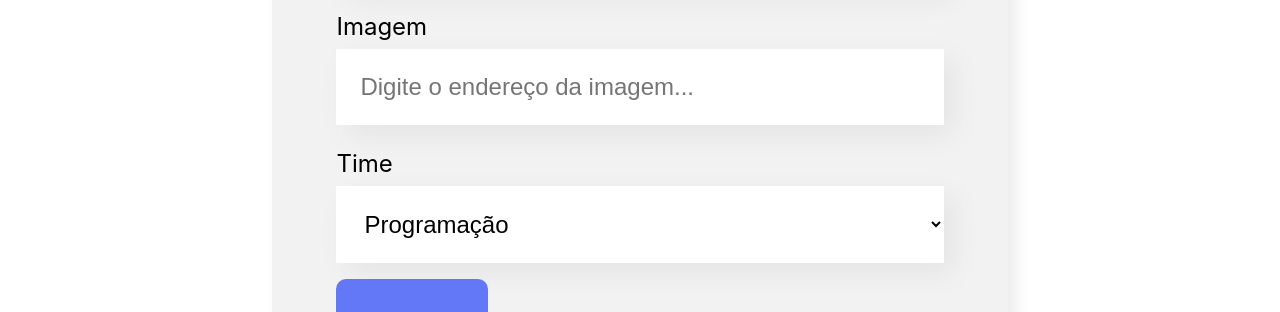
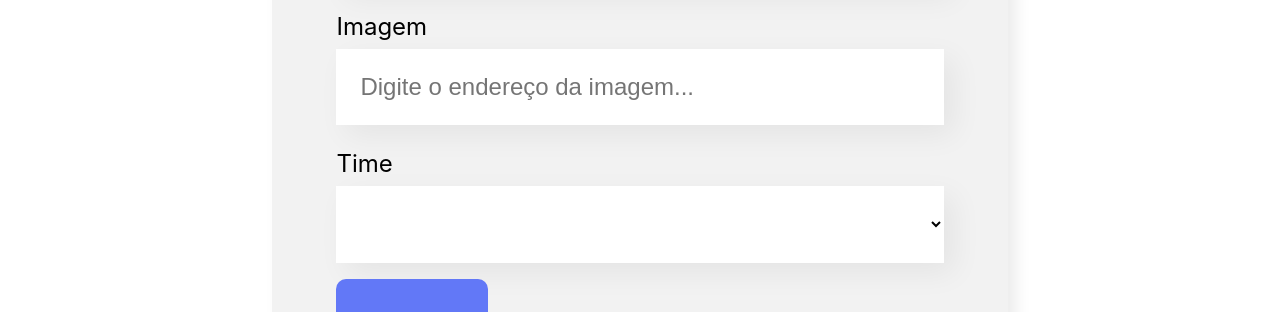
Before and after one commit to iago-monteirog/organo2, a React (Create React App) app: page / in a window 1280 px wide. Shown: the part 949-1261 px from the top of the page. Built offline with nearby package versions, Linux system fonts and the light colour scheme; the HTML template or start-up script is replaced by a standard one.

Commit message:
corrige lista suspensa dos times

```diff
--- a/src/App.js
+++ b/src/App.js
@@ -47,7 +47,7 @@
   const [colaboradores, setColaboradores] = useState([])
 
   const aoNovoColaboradorAdicionado = (colaborador) => {
-    console.log(colaborador)
+    //console.log(colaborador)
     setColaboradores([...colaboradores, colaborador])
   }
   return (
--- a/src/components/ListaSuspensa/ListaSuspensa.js
+++ b/src/components/ListaSuspensa/ListaSuspensa.js
@@ -5,7 +5,8 @@
         <div className='lista-suspensa'>
             <label>{props.label}</label>
             <select onChange={evento => props.aoAlterado(evento.target.value)} required={props.obrigatorio}
-            value={props.value}>
+            value={props.valor}>
+            <option value=''></option>
                 {props.itens.map(item => <option key={item}>{item}</option>)}
             </select>
         </div>
--- a/src/components/Time/Time.js
+++ b/src/components/Time/Time.js
@@ -9,7 +9,8 @@
         (props.colaboradores.length > 0) ? <section className='time' style={cssSecundario}>
             <h3 style={cssPrimario}>{props.nome}</h3>
             <div className='colaboradores'>
-                {props.colaboradores.map(colaborador => <Colaborador corDeFundo={props.corPrimaria} key={colaborador.nome} nome={colaborador.nome} cargo={colaborador.cargo} imagem={colaborador.imagem}/>)}
+                {props.colaboradores.map(colaborador => <Colaborador corDeFundo={props.corPrimaria}
+                key={colaborador.nome} nome={colaborador.nome} cargo={colaborador.cargo} imagem={colaborador.imagem}/>)}
             </div>
         </section>
         : ''
```
